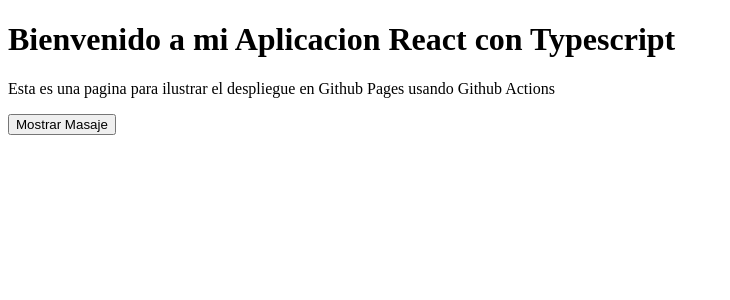
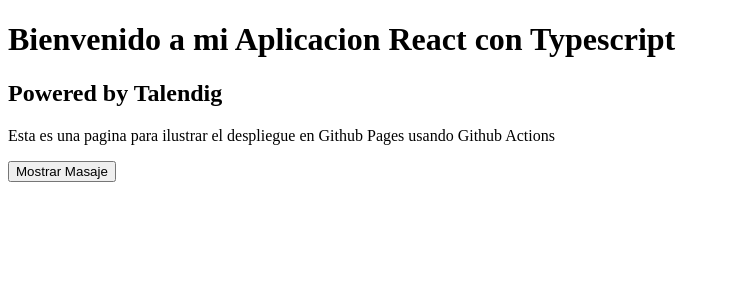
Before and after one commit to gauris26/currency-converter-app, a React (Create React App) app: page / in a window 1280 px wide. Shown: the top 300 px of the page, without its empty margins (0-730 px from the left). Built offline with nearby package versions, Linux system fonts and the light colour scheme.

Commit message:
Add new copy

```diff
--- a/src/App.tsx
+++ b/src/App.tsx
@@ -10,6 +10,7 @@
   return (
     <div className="App">
         <h1>Bienvenido a mi Aplicacion React con Typescript</h1>
+        <h2>Powered by Talendig</h2>
         <p>Esta es una pagina para ilustrar el despliegue en Github Pages usando Github Actions</p>
 
         <button onClick={toggleMessage}>
```
